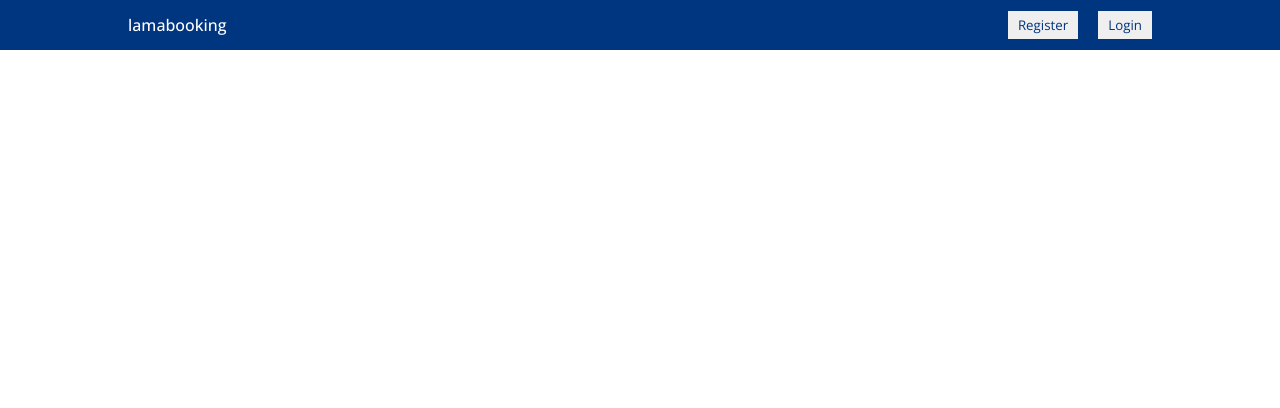
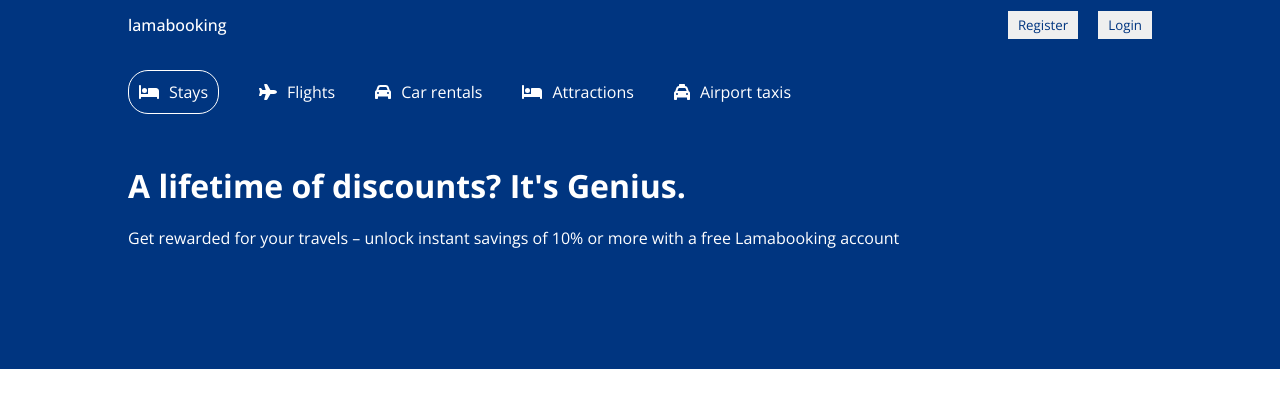
Before and after one commit to Rinaldo23/Airbnb_Clone, a React (Create React App) app in the folder client/: page / in a window 1280 px wide. Shown: the top 408 px of the page. Built offline with nearby package versions, Linux system fonts and the light colour scheme.

Commit message:
Header Section

```diff
--- a/client/package.json
+++ b/client/package.json
@@ -3,10 +3,13 @@
   "version": "0.1.0",
   "private": true,
   "dependencies": {
+    "@fortawesome/free-solid-svg-icons": "^6.3.0",
+    "@fortawesome/react-fontawesome": "^0.2.0",
     "@testing-library/jest-dom": "^5.16.4",
     "@testing-library/react": "^13.1.1",
     "@testing-library/user-event": "^13.5.0",
     "react": "^18.0.0",
+    "react-date-range": "^1.4.0",
     "react-dom": "^18.0.0",
     "react-router-dom": "^6.8.1",
     "react-scripts": "5.0.1",
--- /dev/null
+++ b/client/src/components/Header/Header.css
@@ -0,0 +1,48 @@
+.header {
+    background-color: #003580;
+    color: white;
+    display: flex;
+    justify-content: center;
+    position: relative;
+}
+
+.headerContainer {
+    width: 100%;
+    max-width: 1024px;
+    margin: 20px 0px 100px 0px;
+}
+
+.headerContainer.listMode {
+    margin: 20px 0px 0px 0px;
+}
+
+.headerList {
+    display: flex;
+    gap: 40px;
+    margin-bottom: 50px;
+}
+
+.headerListItem {
+    display: flex;
+    align-items: center;
+    gap: 10px;
+}
+
+.headerListItem.active {
+    border: 1px solid white;
+    padding: 10px;
+    border-radius: 20px;
+}
+
+.headerDesc {
+    margin: 20px 0px;
+}
+
+.headerBtn {
+    background-color: #0071c2;
+    color: white;
+    font-weight: 500;
+    border: none;
+    padding: 10px;
+    cursor: pointer;
+}
--- /dev/null
+++ b/client/src/components/Header/Header.js
@@ -0,0 +1,77 @@
+import { faBed, faCalendarDays, faCar, faPerson, faPlane, faTaxi, } from "@fortawesome/free-solid-svg-icons";
+import { FontAwesomeIcon } from "@fortawesome/react-fontawesome";
+import "./Header.css";
+import { DateRange } from "react-date-range";
+import { useState } from "react";
+import "react-date-range/dist/styles.css"; // main css file
+import "react-date-range/dist/theme/default.css"; // theme css file
+import { format } from "date-fns";
+
+const Header = ({ type }) => {
+    const [openDate, setOpenDate] = useState(false);
+    const [dates, setDates] = useState([
+        {
+            startDate: new Date(),
+            endDate: new Date(),
+            key: "selection",
+        },
+    ]);
+    const [openOptions, setOpenOptions] = useState(false);
+    const [options, setOptions] = useState({
+        adult: 1,
+        children: 0,
+        room: 1,
+    });
+
+    const handleOption = (name, operation) => {
+        setOptions((prev) => {
+            return {
+                ...prev,
+                [name]: operation === "i" ? options[name] + 1 : options[name] - 1,
+            };
+        });
+    };
+
+    return (
+        <div className="header">
+            <div className={type === "list" ? "headerContainer listMode" : "headerContainer"}>
+                <div className="headerList">
+                    <div className="headerListItem active">
+                        <FontAwesomeIcon icon={faBed} />
+                        <span>Stays</span>
+                    </div>
+                    <div className="headerListItem">
+                        <FontAwesomeIcon icon={faPlane} />
+                        <span>Flights</span>
+                    </div>
+                    <div className="headerListItem">
+                        <FontAwesomeIcon icon={faCar} />
+                        <span>Car rentals</span>
+                    </div>
+                    <div className="headerListItem">
+                        <FontAwesomeIcon icon={faBed} />
+                        <span>Attractions</span>
+                    </div>
+                    <div className="headerListItem">
+                        <FontAwesomeIcon icon={faTaxi} />
+                        <span>Airport taxis</span>
+                    </div>
+                </div>
+                {type !== "list" && (
+                    <>
+                        <h1 className="headerTitle">
+                            A lifetime of discounts? It's Genius.
+                        </h1>
+                        <p className="headerDesc">
+                            Get rewarded for your travels – unlock instant savings of 10% or
+                            more with a free Lamabooking account
+                        </p>
+                        {/* {!user && <button className="headerBtn">Sign in / Register</button>} */}
+                    </>
+                )}
+            </div>
+        </div>
+    );
+};
+
+export default Header;
--- a/client/src/pages/Home/Home.jsx
+++ b/client/src/pages/Home/Home.jsx
@@ -1,10 +1,12 @@
 import React from 'react'
+import Header from '../../components/Header/Header'
 import Navbar from '../../components/Navbar/Navbar'
 
 const Home = () => {
     return (
         <div>
             <Navbar />
+            <Header />
         </div>
     )
 }
```
Also changed, not shown: 2 other files (tests, documents, lock files or other folders).
